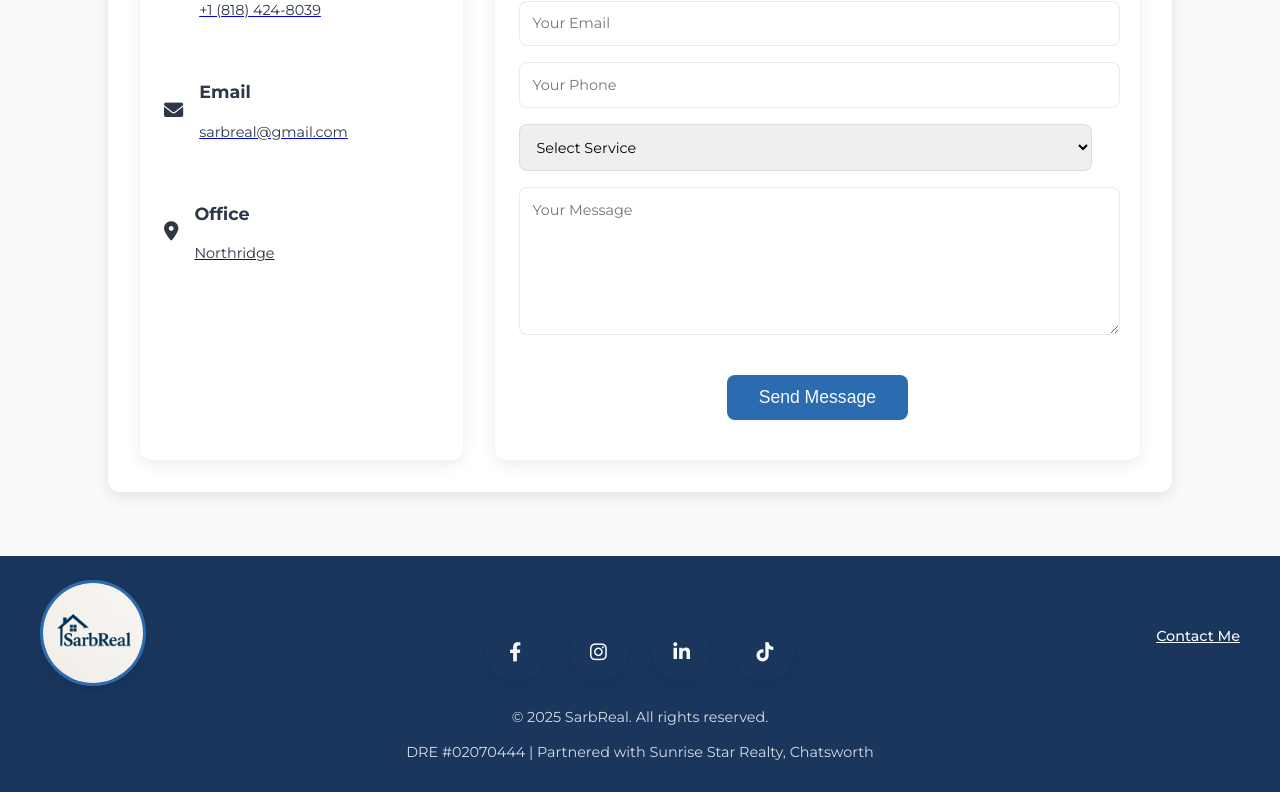
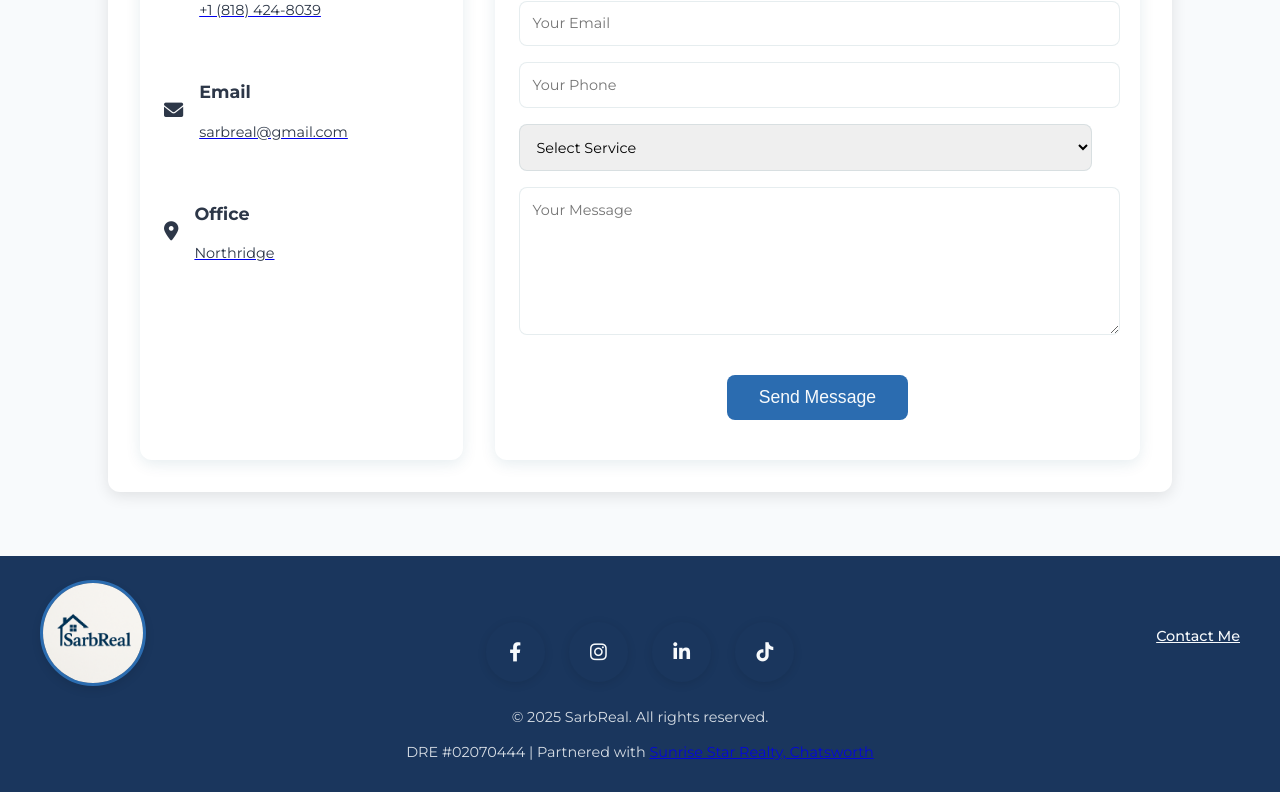
Before and after one commit to poojan-2099/Sarb, a React (Create React App) app: page /contact in a window 1280 px wide. Shown: the part 763-1555 px from the top of the page. Built offline with nearby package versions, Linux system fonts and the light colour scheme.

Commit message:
added address for sunrise

```diff
--- a/src/components/Footer.js
+++ b/src/components/Footer.js
@@ -42,7 +42,8 @@ const Footer = () => (
 
     <div className="footer-info">
       <p>© {new Date().getFullYear()} SarbReal. All rights reserved.</p>
-      <p>DRE #02070444 | Partnered with Sunrise Star Realty, Chatsworth</p>
+      <p>DRE #02070444 | Partnered with <a href="https://maps.app.goo.gl/Pm7aW6HTphWxyjEP8" target="_blank" rel="noopener noreferrer">Sunrise Star Realty, Chatsworth</a></p>
+
     </div>
   </footer>
 );
```
